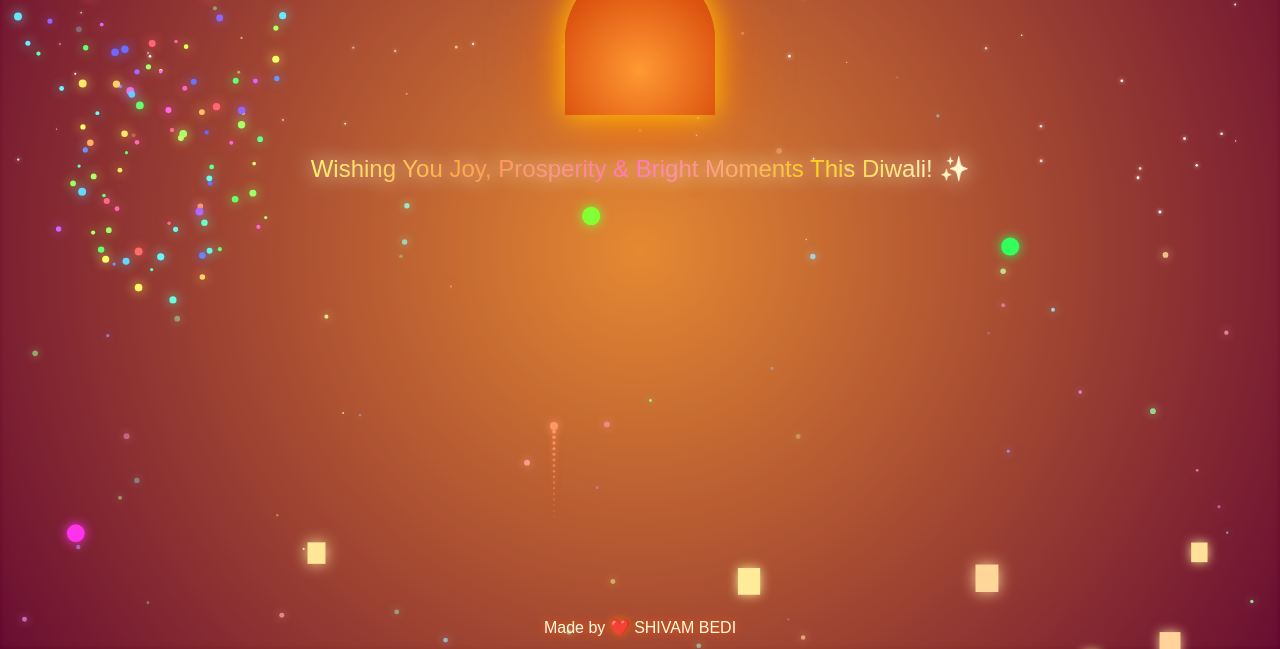
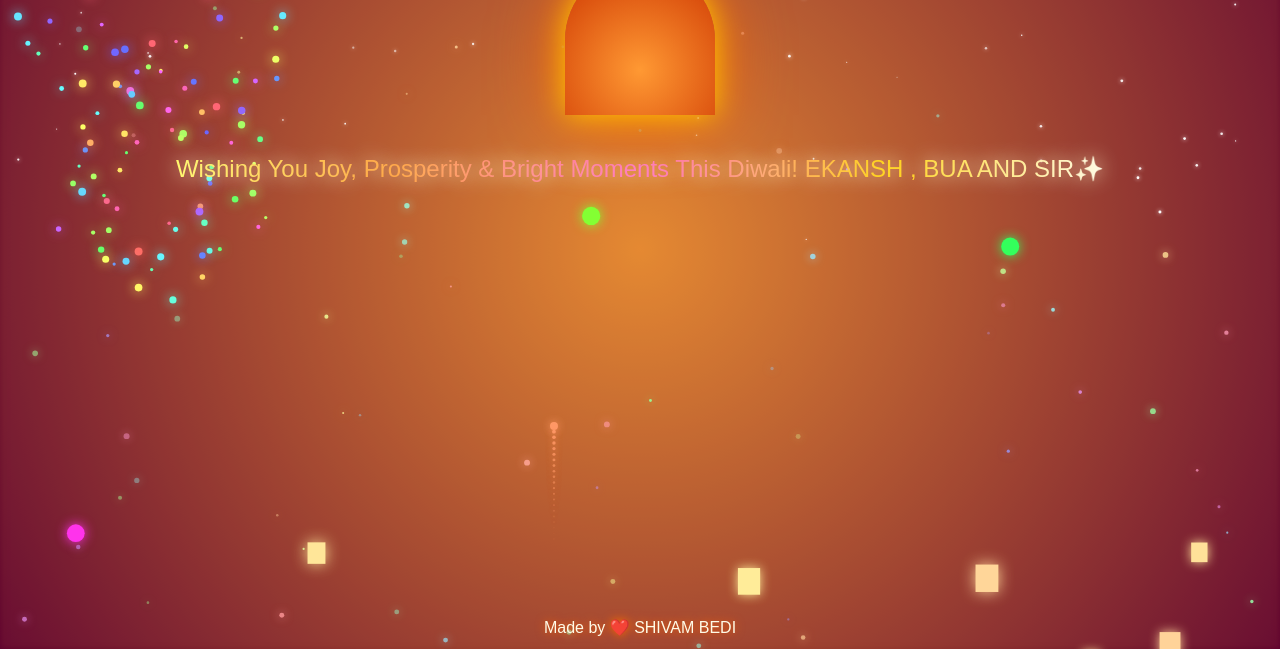
Before and after one commit to SHIa12l0000000/HAPPY-DIWALI-, a plain HTML site: page index.html in a window 1280 px wide. Both pictures are taken after a click on the element 640 px from the left and 191 px from the top of the page. Shown: the part 151-800 px from the top of the page. Drawn offline with Linux system fonts and the light colour scheme.

Commit message:
Update index.html

```diff
--- a/index.html
+++ b/index.html
@@ -68,7 +68,7 @@ canvas{ position:absolute; top:0; left:0; width:100%; height:100%; z-index:1;}
 <div class="content">
 <h1>🎆 Happy Diwali 🎇</h1>
 <div class="diya" id="diya"><div class="flame" id="flame"></div></div>
-<div class="message" id="message">Wishing You Joy, Prosperity & Bright Moments This Diwali! ✨</div>
+<div class="message" id="message">Wishing You Joy, Prosperity & Bright Moments This Diwali! EKANSH , BUA AND SIR✨</div>
 </div>
 <div id="madeby">Made by ❤️ SHIVAM BEDI</div>
 
```
